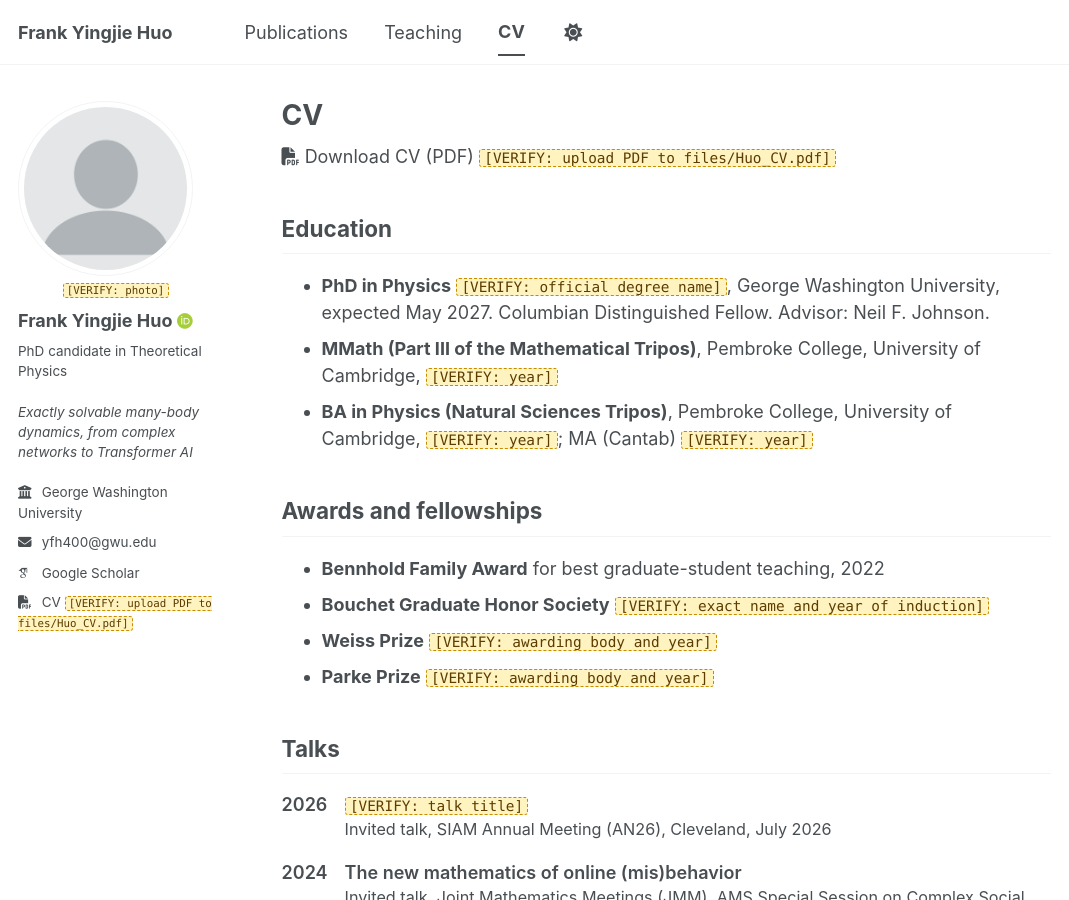
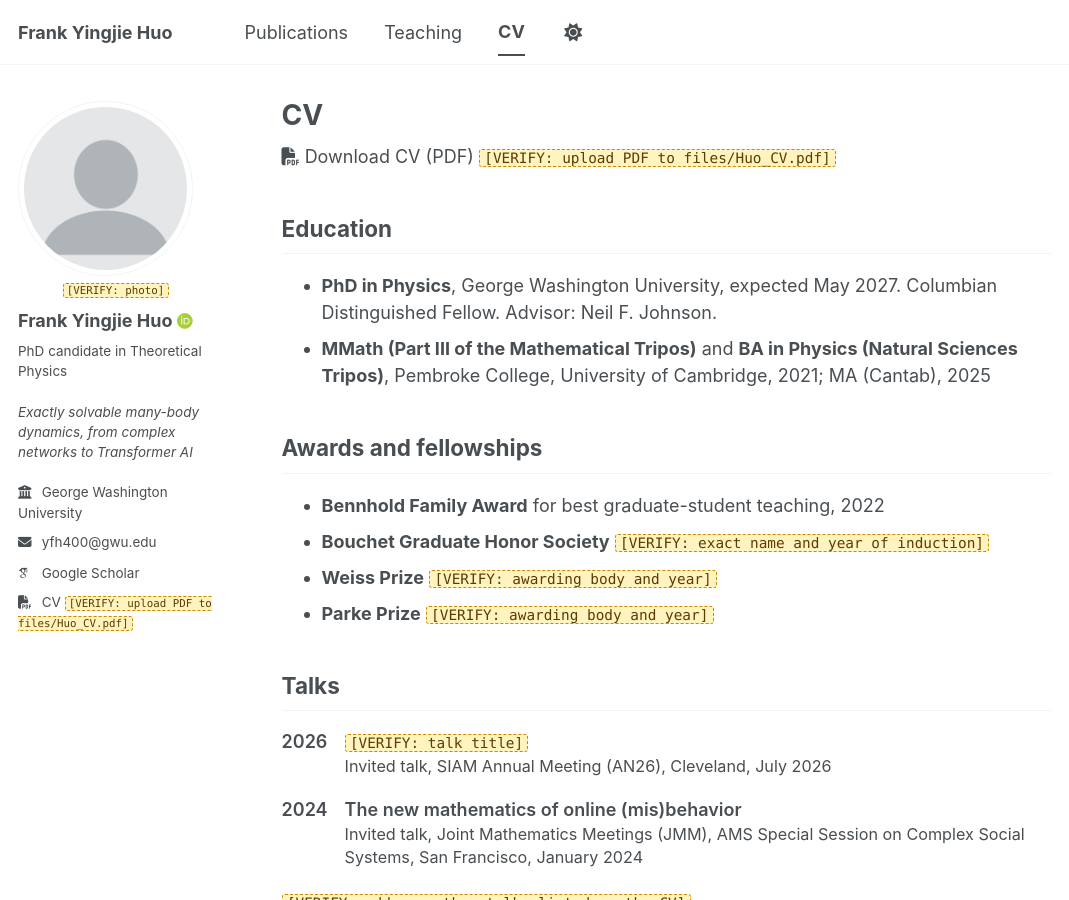
Before and after one commit to FrankHuo-217/huo.github.io, a Jekyll site: the page built from _pages/cv.md, in a window 1280 px wide and 900 px high. Shown: the whole window, without its empty margins (0-1069 px from the left). Built offline with Jekyll 4.4.1, drawn with Linux system fonts in a browser that asks for light colours; some web fonts are replaced; a script bundle is joined from its source files by our own code.

Commit message:
Fill in the degree name and Cambridge degree years on the CV page
Co-Authored-By: Claude Opus 5.5 <noreply@anthropic.com>
Claude-Session: https://claude.ai/code/session_01EX1ohUgYjPPjqdCJmoT8XW

```diff
--- a/_pages/cv.md
+++ b/_pages/cv.md
@@ -11,9 +11,8 @@ redirect_from:
 
 ## Education
 
-- **PhD in Physics** {% include verify.html note="official degree name" %}, George Washington University, expected May 2027. Columbian Distinguished Fellow. Advisor: Neil F. Johnson.
-- **MMath (Part III of the Mathematical Tripos)**, Pembroke College, University of Cambridge, {% include verify.html note="year" %}
-- **BA in Physics (Natural Sciences Tripos)**, Pembroke College, University of Cambridge, {% include verify.html note="year" %}; MA (Cantab) {% include verify.html note="year" %}
+- **PhD in Physics**, George Washington University, expected May 2027. Columbian Distinguished Fellow. Advisor: Neil F. Johnson.
+- **MMath (Part III of the Mathematical Tripos)** and **BA in Physics (Natural Sciences Tripos)**, Pembroke College, University of Cambridge, 2021; MA (Cantab), 2025
 
 ## Awards and fellowships
 
```
Also changed, not shown: README.md (+0 -1 lines).
